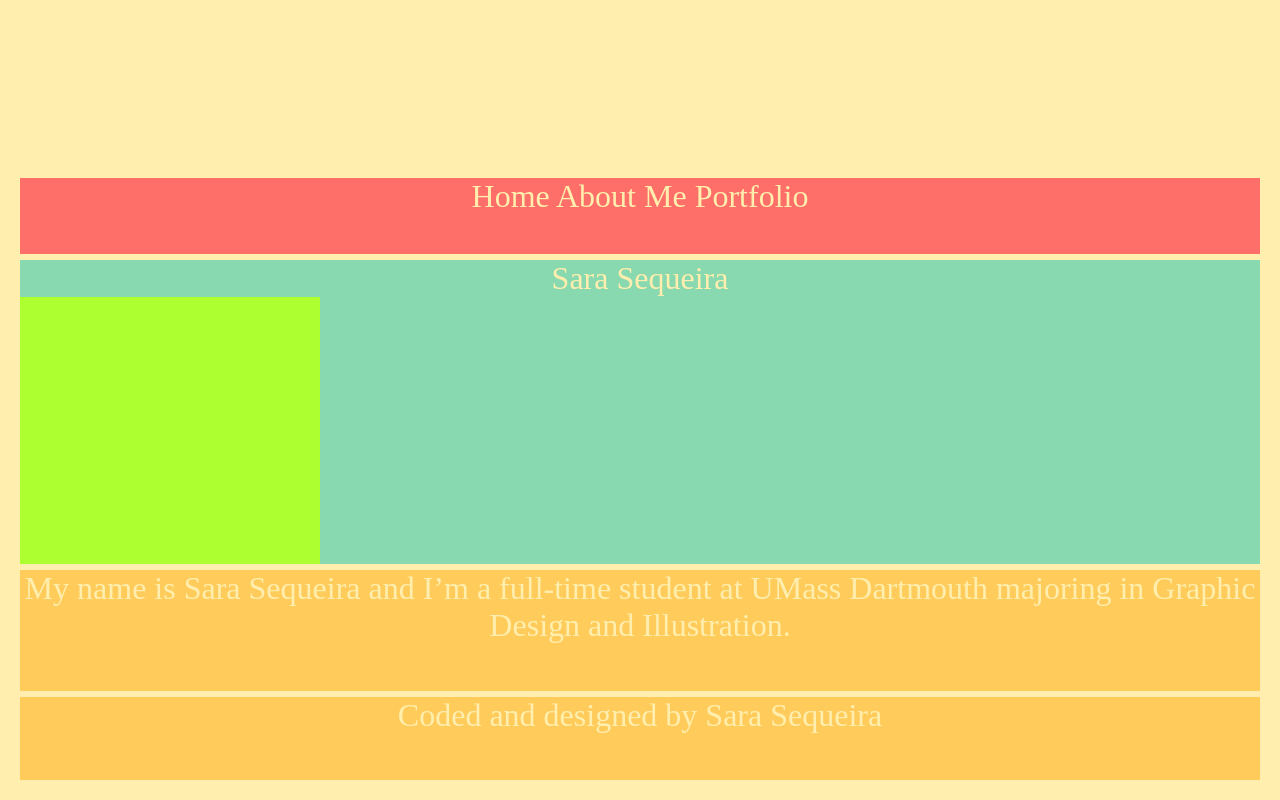
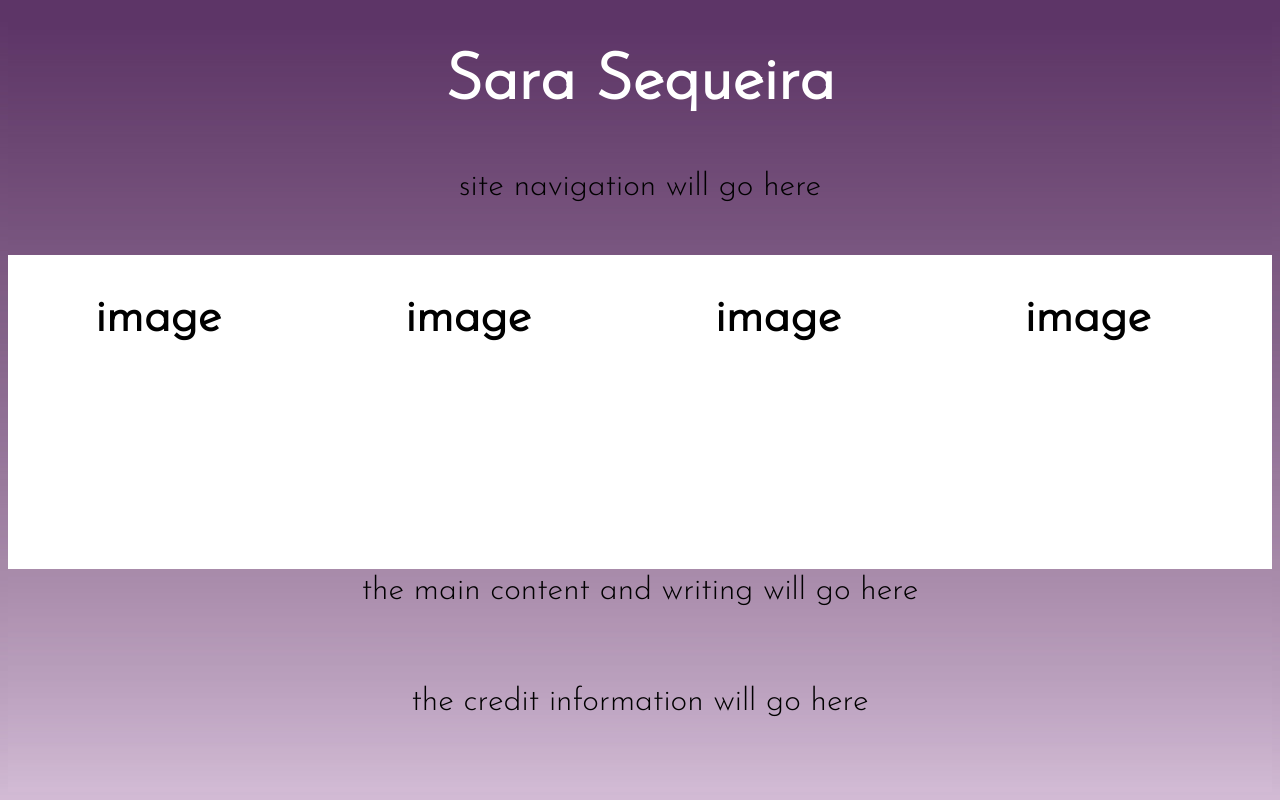
Before and after one commit to ssimoessequeira/ssimoessequeira.github.io, a plain HTML site: page index.html in a window 1280 px wide. Drawn offline with nearby package versions, Linux system fonts and the light colour scheme.

Commit message:
Updated Files

```diff
--- a/basics.css
+++ b/basics.css
@@ -2,22 +2,22 @@ body {
     display: flex;
     justify-content: center;
     align-items: center;
+    font-family: 'Josefin Sans', sans-serif;
     font-size: 2em;
-    color: #ffeead;
     text-align: center;
 }
 
 html, body {
-  background-color: #ffeead;
-  margin: 10px;
+  background-image: url(backGround.jpg);
+  background-size: contain;
+  /* margin: 10px; */
 }
 
 .logo {
-  background-color: #96ceb4;
 }
 
 .scroll {
-  background-color: #88d8b0;
+  background-color: white;
   overflow-x: scroll;
   overflow-y: hidden;
   white-space: nowrap;
@@ -26,16 +26,22 @@ html, body {
   display: inline-block;
   width: 300px;
   height: 600px;
-  background-color: greenyellow;
 }
 
 nav {
-      background-color: #ff6f69;
 }
 
 article {
-      background-color: #ffcc5c;
 }
 footer{
-  background-color: #ffcc5c;
 }
+h1{
+  color: white;
+  font-family: 'Josefin Sans', sans-serif;
+  }
+
+  h1:hover{
+  color:blue;
+  animation: pulse 2s infinite;
+  -webkit-animation-: pulse 2s infinite;
+  }
--- a/index.html
+++ b/index.html
@@ -2,14 +2,17 @@
     <head>
         <link rel="stylesheet" href="position.css">
         <link rel="stylesheet" href="basics.css">
+        <link href="https://fonts.googleapis.com/css?family=Josefin+Sans:300&amp;subset=latin-ext,vietnamese" rel="stylesheet">
+        <link rel="stylesheet" href="https://cdnjs.cloudflare.com/ajax/libs/animate.css/3.7.0/animate.min.css">
     </head>
     <body>
         <div class="mainContainer">
-            <!-- <div class="logo">place svg here</div> -->
+            <div class="logo">
+                <h1>Sara Sequeira</h1>
+            </div>
             <div class="scroll">
-            <div class="header">Sara Sequeira</div>
                 <div class="card">
-                    <!-- <h2>image</h2> -->
+                    <h2>image</h2>
                 </div>
                 <div class="card">
                         <h2>image</h2>
@@ -24,12 +27,9 @@
                             <h2>image</h2>
                     </div>
             </div>
-            <!-- <nav>site navigation will go here</nav> -->
-            <nav>Home About Me Portfolio</nav>
-            <!-- <article>the main content and writing will go here</article> -->
-            <article>My name is Sara Sequeira and I’m a full-time student at UMass Dartmouth majoring in Graphic Design and Illustration.  </article>
-            <!-- <footer>the credit information will go here</footer> -->
-            <footer>Coded and designed by Sara Sequeira</footer>
+            <nav>site navigation will go here</nav>
+            <article>the main content and writing will go here</article>
+            <footer>the credit information will go here</footer>
 
         </div>
 
--- a/position.css
+++ b/position.css
@@ -2,7 +2,7 @@
     display: grid;
     grid-gap: 6px;
     height: 100% ;
-    grid-template-columns: 3fr;
+    grid-template-columns: 1fr;
     grid-template-rows: 20% 10% 40% auto;
     grid-template-areas:
         "l"
@@ -11,9 +11,9 @@
         "a"
         "f";
 }
-/* .logo {
+.logo {
     grid-area: l;
-} */
+}
 .scroll {
     grid-area: h;
 }
```
Also changed, not shown: backGround.jpg (added).
